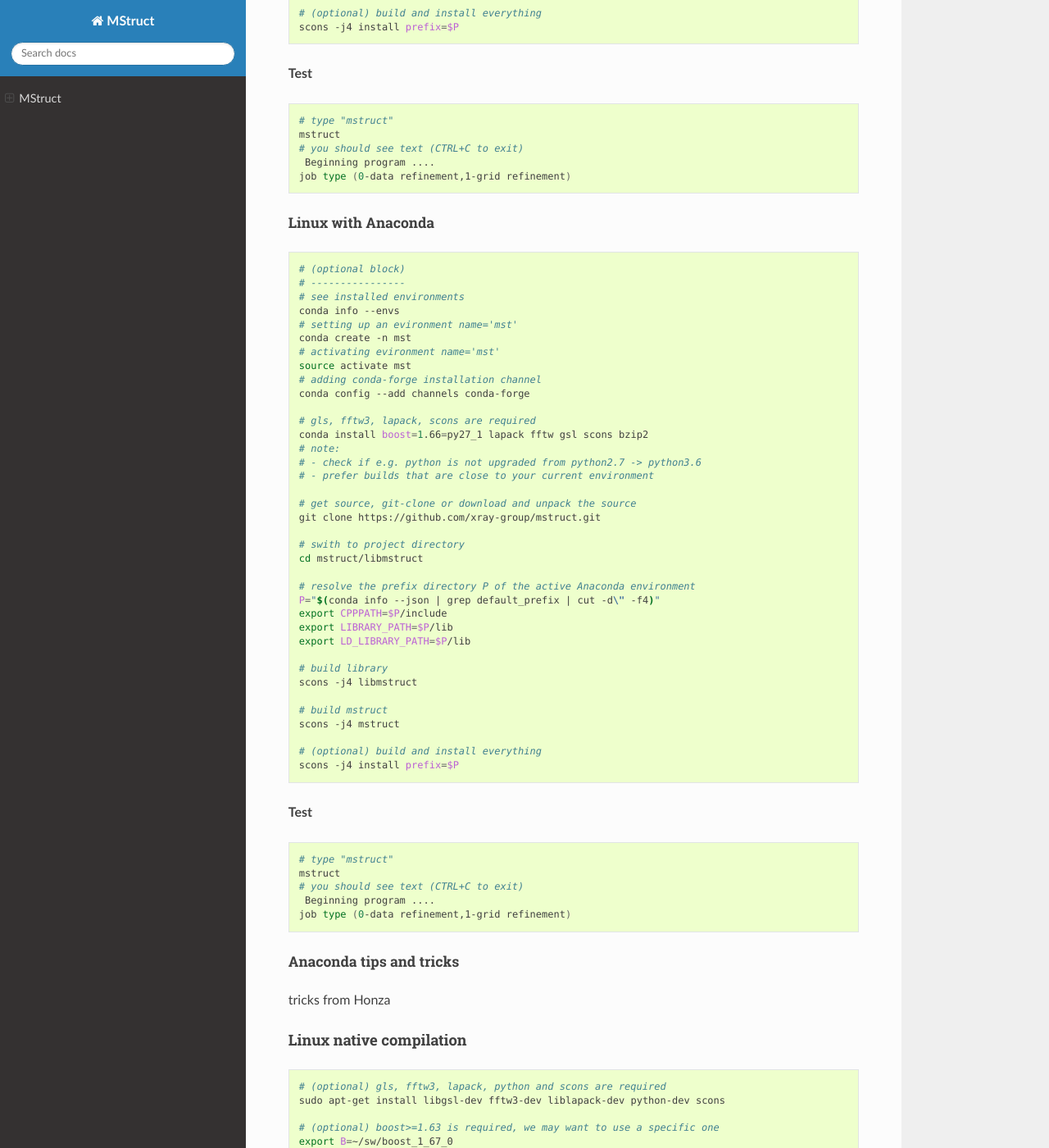
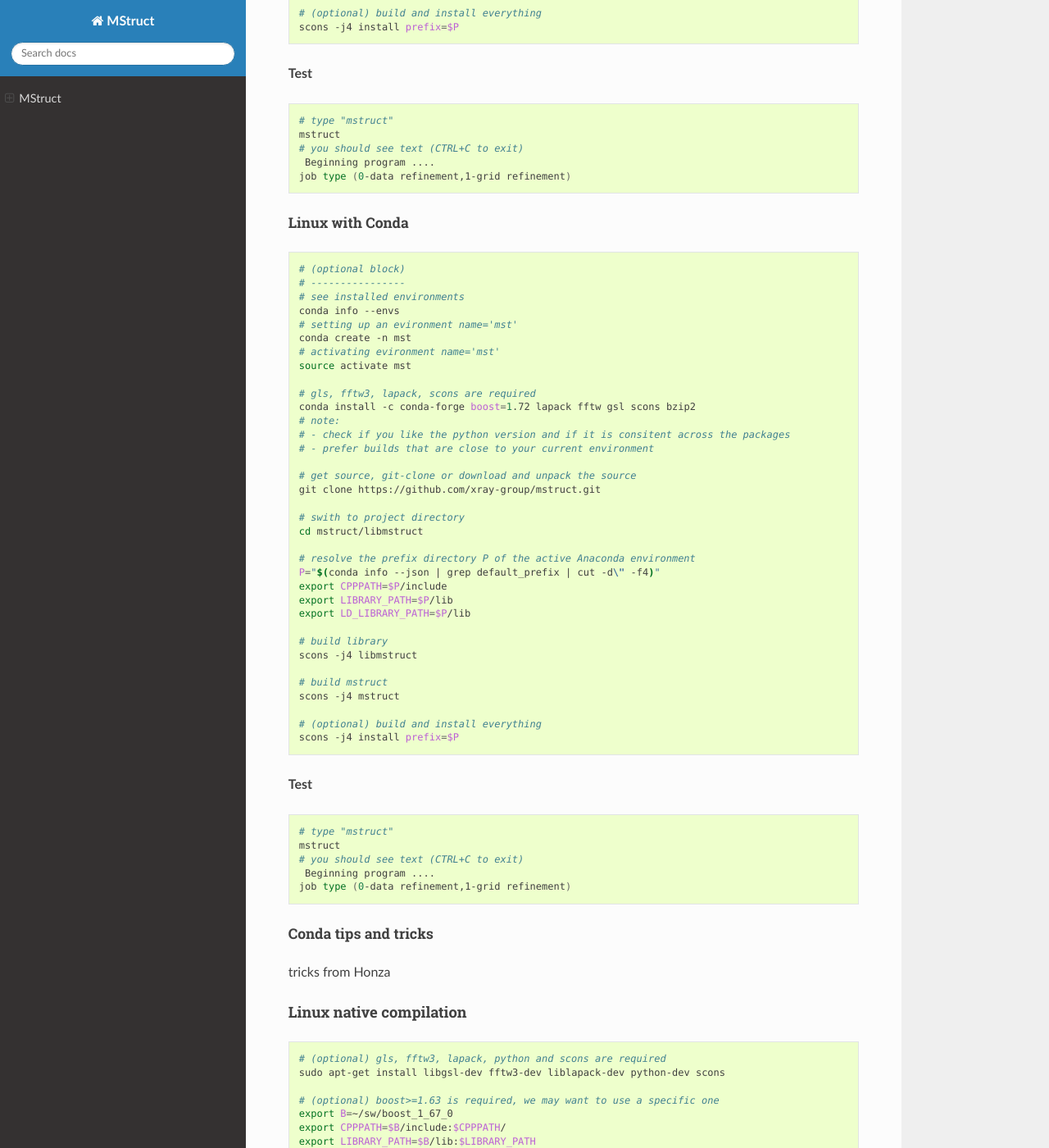
Before and after one commit to xray-group/mstruct, a Sphinx documentation site: the page built from doc/source/index.md, in a window 1280 px wide and 1400 px high, scrolled down 6099 px. Shown: the whole window at 82% size. Built offline with Sphinx 7.4.7 and the Read the Docs theme 2.0.0, drawn with Linux system fonts in a browser that asks for light colours; some of the changed text lies outside the part shown.

Commit message:
Update index.md
Update Conda Linux installation/build guide for python3.

````diff
--- a/doc/source/index.md
+++ b/doc/source/index.md
@@ -105,7 +105,7 @@ choice if you do not have any or do not care
 
 ![Activating Anaconda environment](https://raw.githubusercontent.com/xray-group/mstruct/doc/doc/source/figs/installation-anaconda-open-env.png "Activating Anaconda environment")
 
-**Installing sw in Anaconda environment**:
+**Installing sw in Conda environment**:
 
 ![Installing sw with Anaconda](https://raw.githubusercontent.com/xray-group/mstruct/doc/doc/source/figs/installation-anaconda-conda-install.png "Installing sw with Anaconda")
 
@@ -148,7 +148,7 @@ mstruct
 job type (0-data refinement,1-grid refinement)
 ```
 
-##### MacOS with Anaconda
+##### MacOS with Conda
 
 ```bash
 # setup environment, e.g. name='mst'
@@ -195,7 +195,7 @@ mstruct
 job type (0-data refinement,1-grid refinement)
 ```
 
-##### Linux with Anaconda
+##### Linux with Conda
 
 ```bash
 # (optional block)
@@ -206,13 +206,11 @@ conda info --envs
 conda create -n mst
 # activating evironment name='mst'
 source activate mst
-# adding conda-forge installation channel
-conda config --add channels conda-forge
 
 # gls, fftw3, lapack, scons are required
-conda install boost=1.66=py27_1 lapack fftw gsl scons bzip2
+conda install -c conda-forge boost=1.72 lapack fftw gsl scons bzip2
 # note:
-# - check if e.g. python is not upgraded from python2.7 -> python3.6
+# - check if you like the python version and if it is consitent across the packages
 # - prefer builds that are close to your current environment
 
 # get source, git-clone or download and unpack the source
@@ -247,7 +245,7 @@ mstruct
 job type (0-data refinement,1-grid refinement)
 ```
 
-##### Anaconda tips and tricks
+##### Conda tips and tricks
 
 tricks from Honza
 
````
